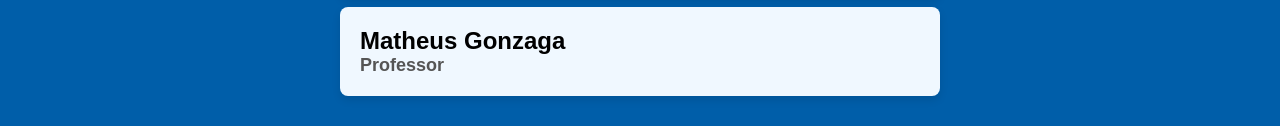
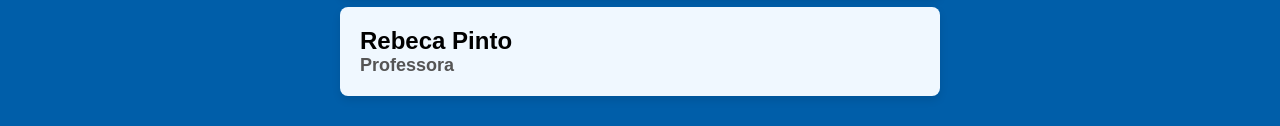
Before and after one commit to matheusg33/senai, a plain HTML site: page index.html in a window 1280 px wide. Shown: the part 543-669 px from the top of the page. Drawn offline with Linux system fonts and the light colour scheme.

Commit message:
alterações na index

```diff
--- a/index.html
+++ b/index.html
@@ -28,8 +28,8 @@
                 <h3>Professor</h3>
             </article>
             <article class="nomes">
-                <h2>Matheus Gonzaga</h2>
-                <h3>Professor</h3>
+                <h2>Rebeca Pinto</h2>
+                <h3>Professora</h3>
             </article>
         </section>
     </div>
```
